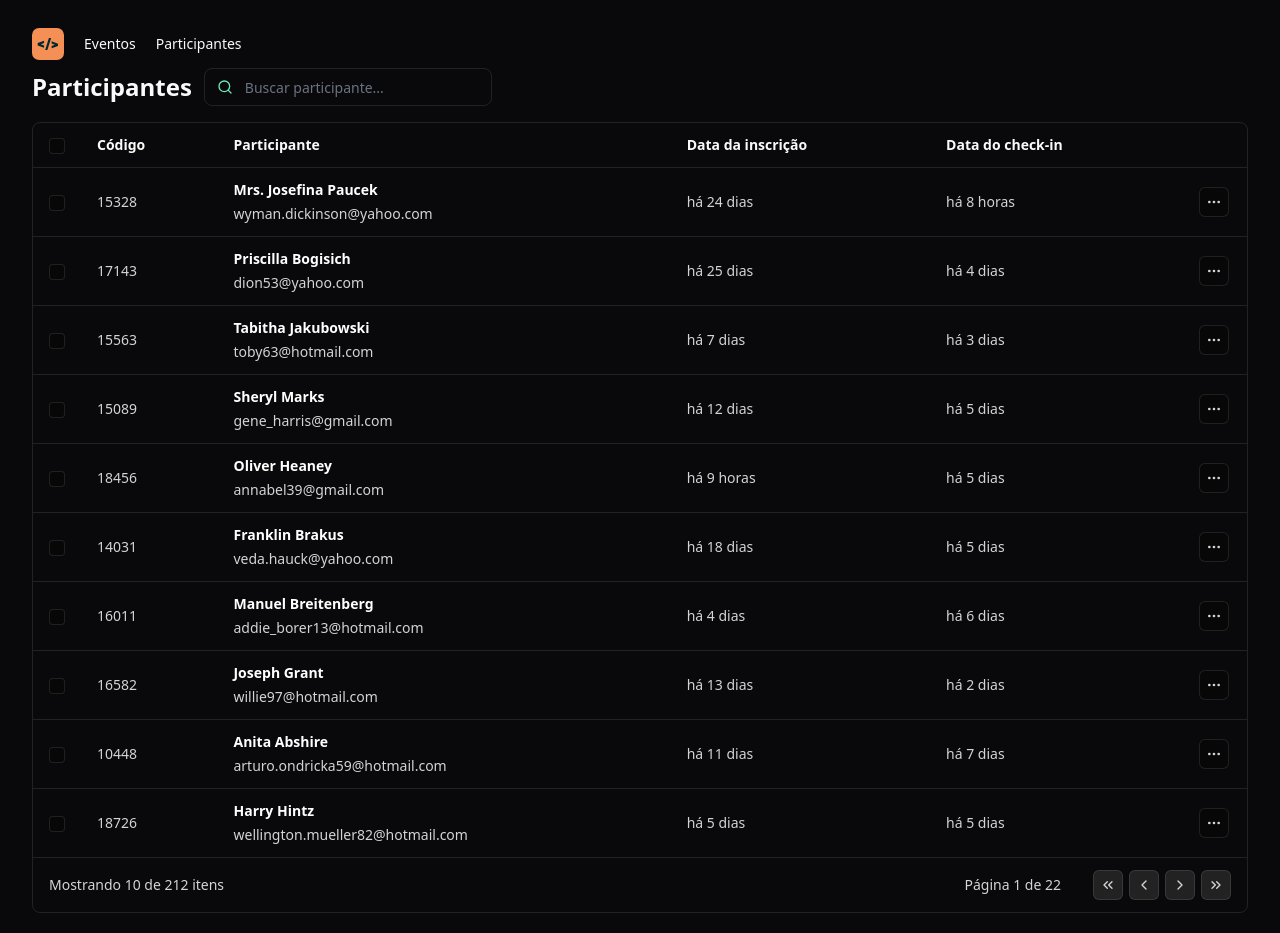
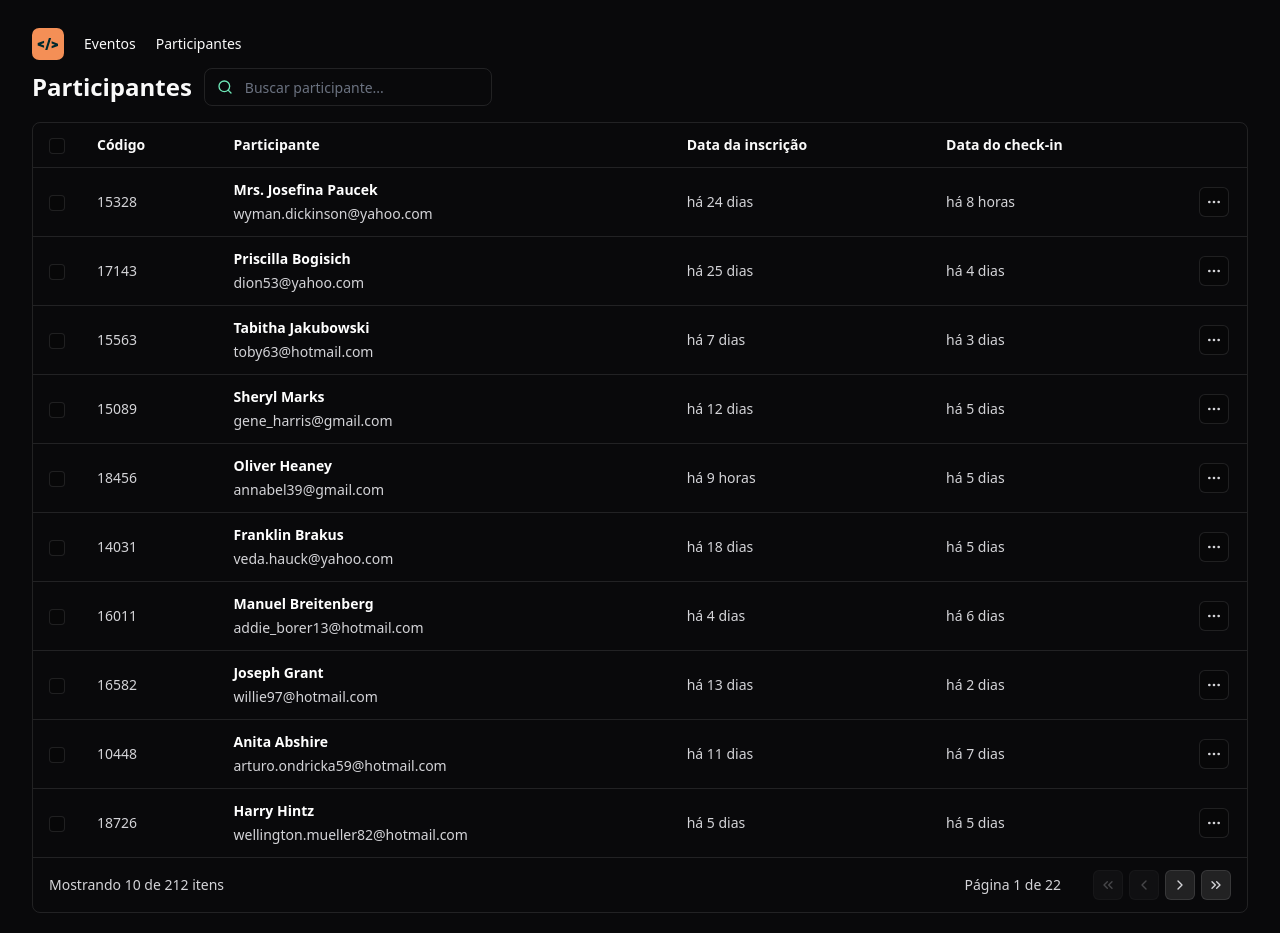
Before and after one commit to diorgenesmorais/pass-in-web, a React (Vite) app: page / in a window 1280 px wide. Built offline with nearby package versions, Linux system fonts and the light colour scheme.

Commit message:
feat: add class conditionally

```diff
--- a/src/components/attendee-list.tsx
+++ b/src/components/attendee-list.tsx
@@ -85,7 +85,7 @@ export const AttendeeList = () => {
                             <div className='inline-flex items-center gap-8'>
                                 <span>Página {page} de {totalPages}</span>
                                 <div className='flex gap-1.5'>
-                                    <IconButton onClick={() => setPage(1)}>
+                                    <IconButton onClick={() => setPage(1)} disabled={page === 1}>
                                         <ChevronsLeft className='size-4' />
                                     </IconButton>
                                     <IconButton onClick={goPreviousToPage} disabled={page === 1}>
@@ -94,7 +94,7 @@ export const AttendeeList = () => {
                                     <IconButton onClick={goNextToPage} disabled={page === totalPages}>
                                         <ChevronRight className='size-4' />
                                     </IconButton>
-                                    <IconButton onClick={() => setPage(totalPages)}>
+                                    <IconButton onClick={() => setPage(totalPages)} disabled={page === totalPages}>
                                         <ChevronsRight className='size-4' />
                                     </IconButton>
                                 </div>
--- a/src/components/icon-button.tsx
+++ b/src/components/icon-button.tsx
@@ -1,4 +1,5 @@
 import { ComponentProps } from "react"
+import { twMerge } from 'tailwind-merge'
 
 interface IconButtonProps extends ComponentProps<'button'> {
     transparent?: boolean
@@ -6,6 +7,12 @@ interface IconButtonProps extends ComponentProps<'button'> {
 
 export const IconButton = ({transparent ,...props}: IconButtonProps) => {
     return(
-        <button {...props} className={`border border-white/10 rounded-md p-1.5 ${transparent ? 'bg-black/20' : 'bg-white/10'}`} />
+        <button {...props}
+            className={
+                twMerge(
+                    'border border-white/10 rounded-md p-1.5',
+                    `${transparent ? 'bg-black/20' : 'bg-white/10'}`,
+                    `${props.disabled ? 'opacity-30' : ''}`
+                )} />
     )
 }
```
